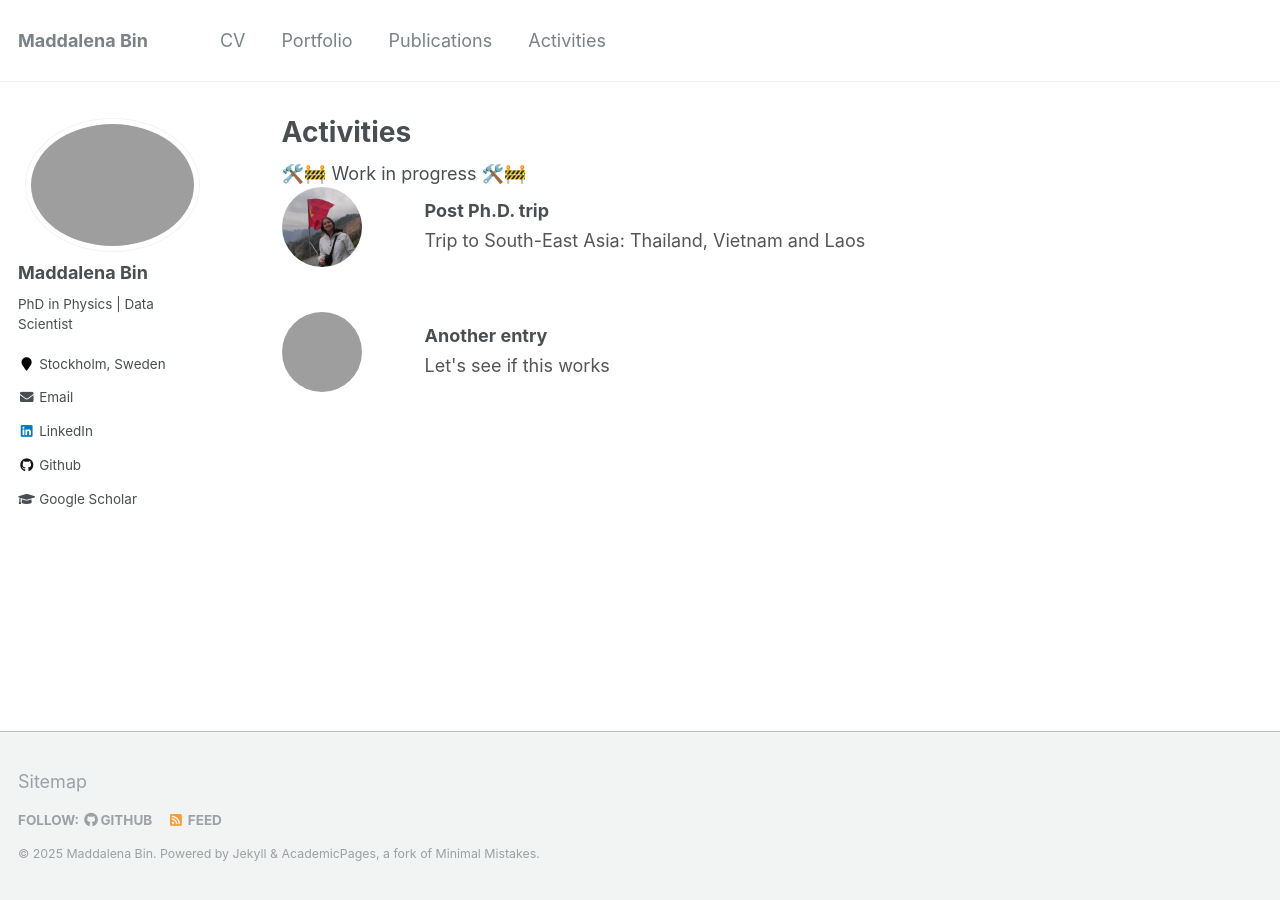
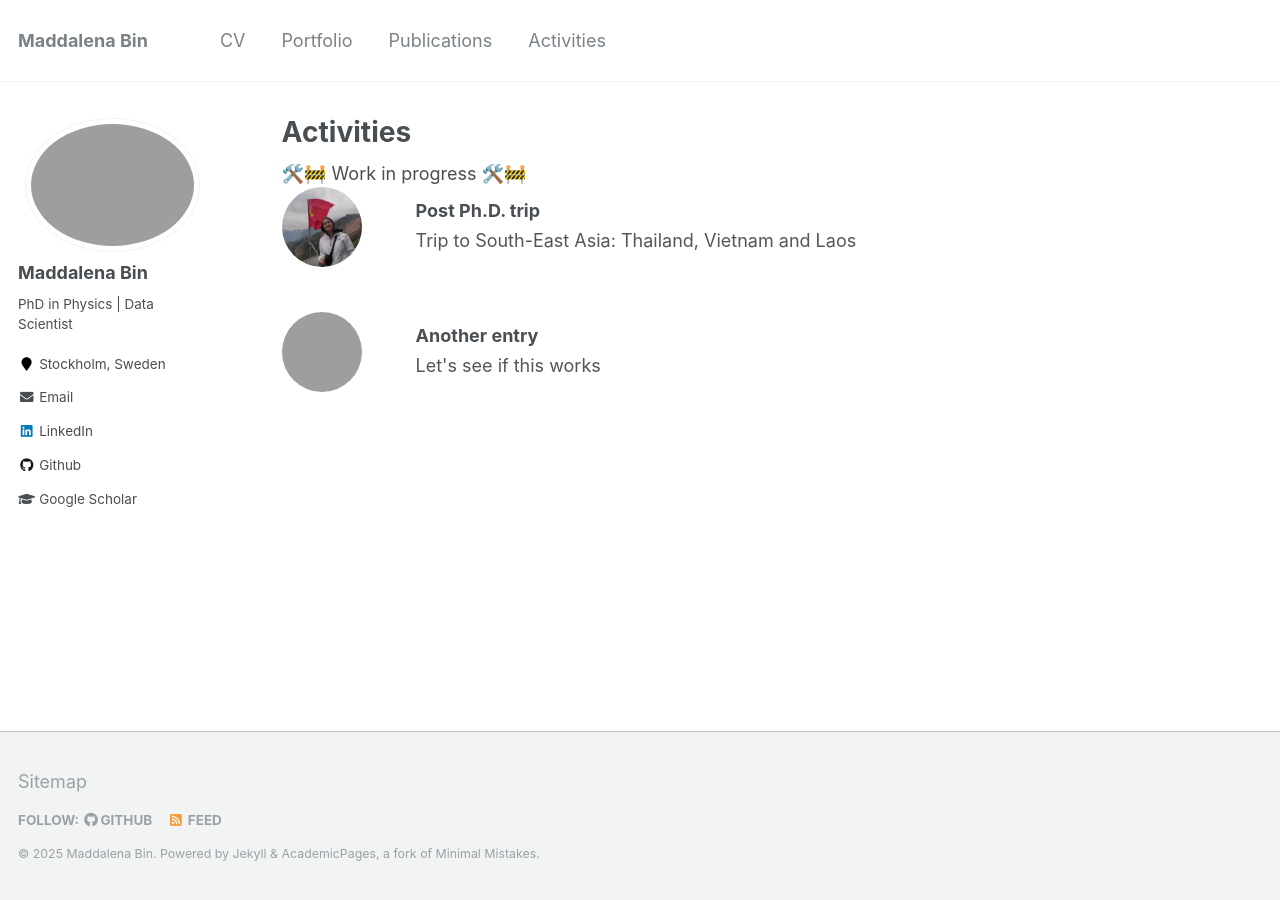
Before and after one commit to maddalenabin/maddalenabin.github.io, a Jekyll site: the page built from _pages/activitites.html, in a window 1280 px wide. Built offline with Jekyll 4.4.1, drawn with Linux system fonts in a browser that asks for light colours.

Commit message:
Update archive-single-activity.html

```diff
--- a/_includes/archive-single-activity.html
+++ b/_includes/archive-single-activity.html
@@ -15,7 +15,7 @@
 
 <a href="{{ post.url | relative_url }}" style="text-decoration: none; color: inherit;">
   <div style="display: flex; align-items: center; margin-bottom: 2.5rem;">
-    <div style="flex: 0 0 80px; margin-right: 3.5rem; overflow: hidden; position: relative;">
+    <div style="flex: 0 0 80px; margin-right: 3rem; overflow: hidden; position: relative;">
       {% if teaser %}
       <div style="width: 80px; height: 80px; overflow: hidden; border-radius: 50%;">
         <img
```
